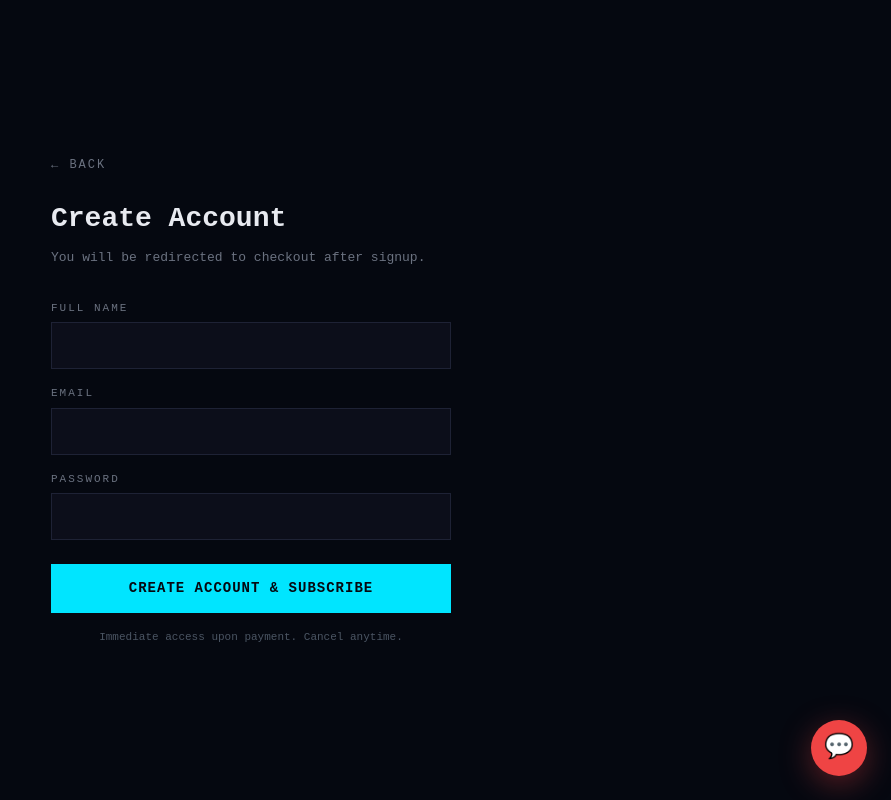
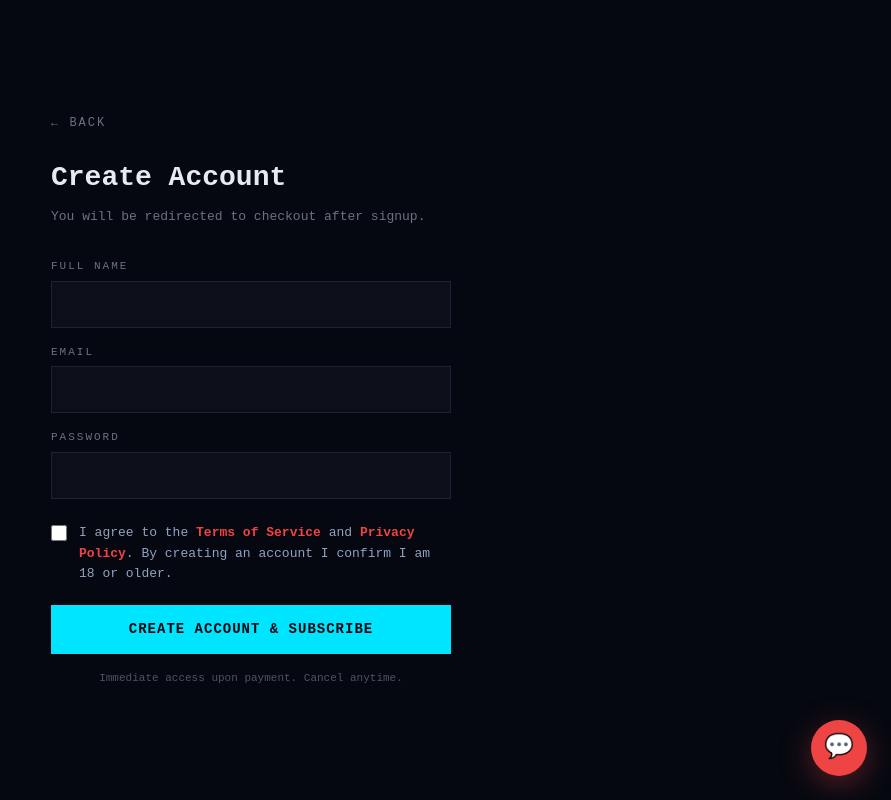
Before and after one commit to derekhuit-afk/flightrisk, a Next.js app: page /signup in a window 1280 px wide. Shown: the whole page, without its empty margins (389-1280 px from the left). Built offline with nearby package versions, Linux system fonts and the light colour scheme.

Commit message:
feat: add ToS + Privacy Policy consent checkbox to signup

```diff
--- a/app/signup/page.tsx
+++ b/app/signup/page.tsx
@@ -9,10 +9,12 @@
   const [password, setPassword] = useState("");
   const [error, setError] = useState("");
   const [loading, setLoading] = useState(false);
+  const [agreedToTerms, setAgreedToTerms] = useState(false);
   const router = useRouter();
 
   async function handleSubmit(e: React.FormEvent) {
     e.preventDefault();
+    if (!agreedToTerms) { setError("You must agree to the Terms of Service and Privacy Policy to continue."); return; }
     setLoading(true);
     setError("");
     try {
@@ -59,6 +61,23 @@
             <input type="password" value={password} onChange={e => setPassword(e.target.value)} required minLength={8}
               style={{ width: "100%", background: "#0C0E1A", border: "1px solid #1E2235", color: "#E8EAF0", padding: "12px 16px", fontSize: "14px", outline: "none", boxSizing: "border-box" }} />
           </div>
+                    {/* ToS Agreement */}
+          <div style={{ display:"flex", alignItems:"flex-start", gap:12, marginBottom:20 }}>
+            <input
+              type="checkbox"
+              id="tos-agree"
+              checked={agreedToTerms}
+              onChange={e => setAgreedToTerms(e.target.checked)}
+              style={{ marginTop:2, width:16, height:16, cursor:"pointer", accentColor:"#EF4444", flexShrink:0 }}
+            />
+            <label htmlFor="tos-agree" style={{ fontSize:13, color:"#8FA3C0", lineHeight:1.6, cursor:"pointer" }}>
+              I agree to the{" "}
+              <a href="/tos" target="_blank" rel="noopener noreferrer" style={{ color:"#EF4444", textDecoration:"none", fontWeight:600 }}>Terms of Service</a>{" "}
+              and{" "}
+              <a href="/privacy" target="_blank" rel="noopener noreferrer" style={{ color:"#EF4444", textDecoration:"none", fontWeight:600 }}>Privacy Policy</a>.
+              By creating an account I confirm I am 18 or older.
+            </label>
+          </div>
           <button type="submit" disabled={loading}
             style={{ width: "100%", background: loading ? "#1E2235" : "#00E5FF", color: "#050810", padding: "14px", fontWeight: 900, fontSize: "14px", letterSpacing: "1px", border: "none", cursor: loading ? "not-allowed" : "pointer" }}>
             {loading ? "PROCESSING..." : "CREATE ACCOUNT & SUBSCRIBE"}
```
